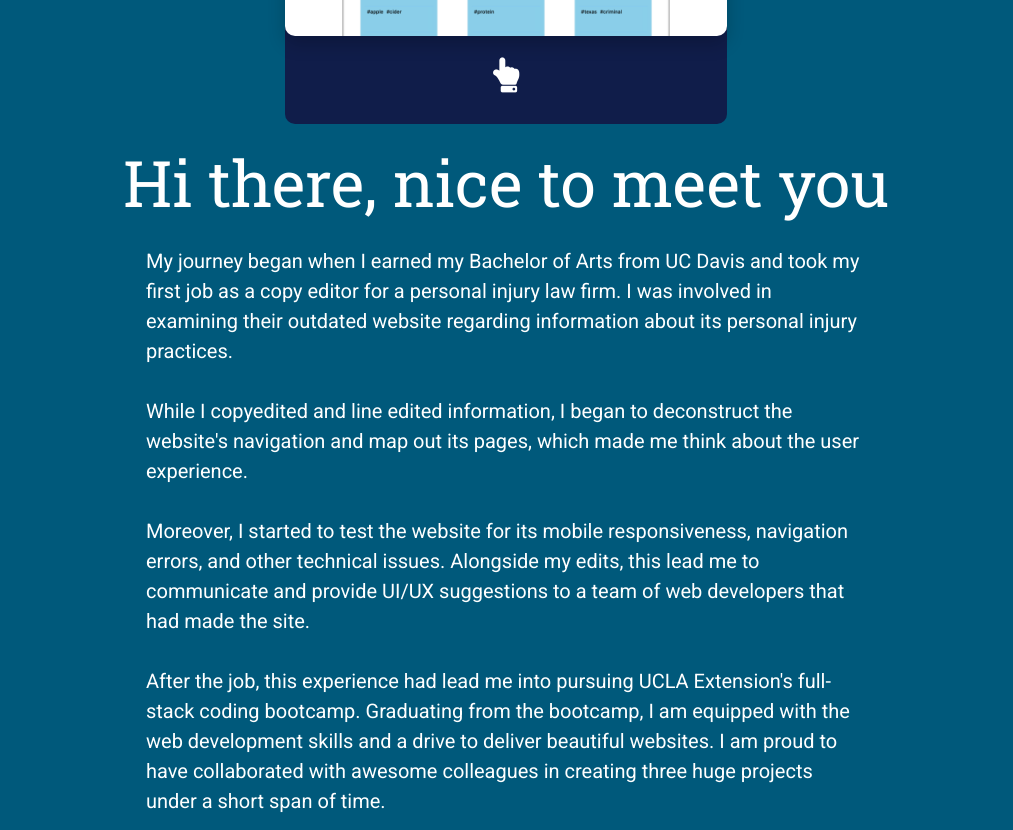
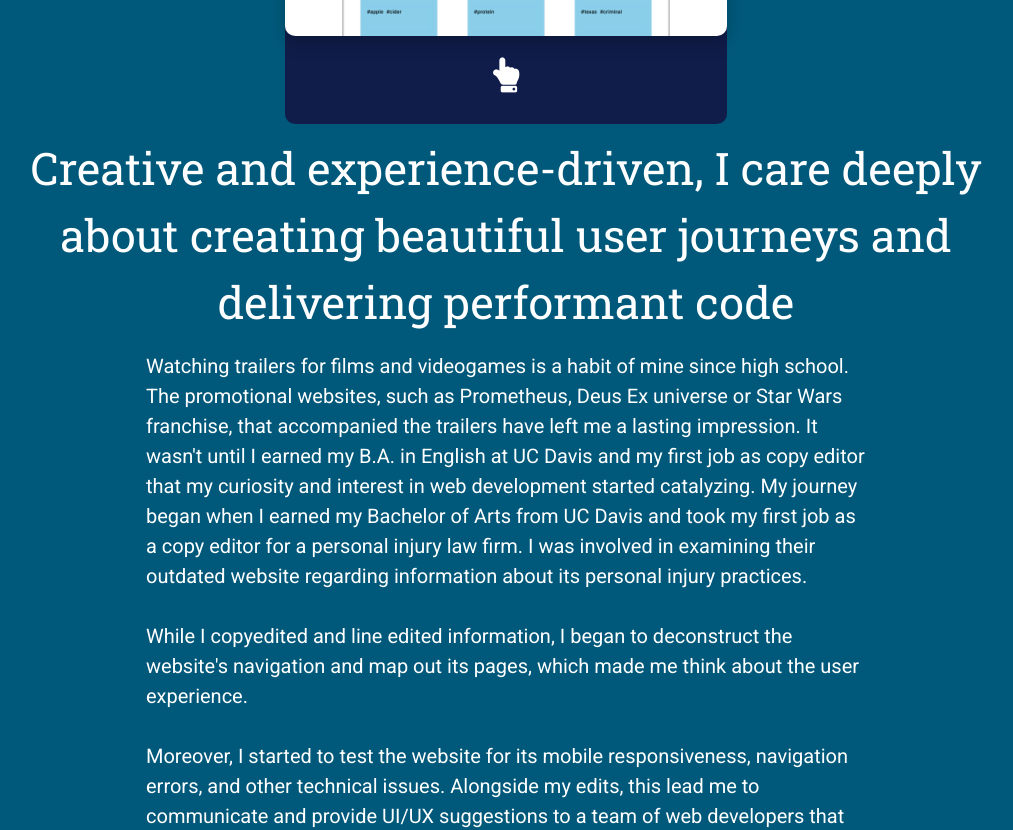
Before and after one commit to do-kevin/do-kevin.github.io, a React (Create React App) app: page / in a window 1280 px wide. Shown: the part 1440-2270 px from the top of the page, without its empty margins (134-1147 px from the left). Built offline with nearby package versions, Linux system fonts and the light colour scheme.

Commit message:
Starts editing content

```diff
--- a/src/pages/About.js
+++ b/src/pages/About.js
@@ -89,9 +89,11 @@ class About extends Component {
           style={{
             textAlign: "center",
             color: "white"}}>
-        Hi there, nice to meet you</header>
+        Creative and experience-driven, I care deeply about creating beautiful user journeys and delivering performant code</header>
         <div style={{minWidth: "400px", maxWidth: "720px", margin: "auto"}}>
           <p id="about-info">
+            Watching trailers for films and videogames is a habit of mine since high school. The promotional websites, such as Prometheus, Deus Ex universe or Star Wars franchise, that accompanied the trailers have left me a lasting impression. It wasn't until I earned my B.A. in English at UC Davis and my first job as copy editor that my curiosity and interest in web development started catalyzing.
+
             My journey began when I earned my Bachelor of Arts from UC Davis and took my first job as a copy editor for a personal injury law firm. I was involved in examining their outdated website regarding information about its personal injury practices.
             <br/><br/>
             While I copyedited and line edited information, I began to deconstruct the website's navigation and map out its pages, which made me think about the user experience.
--- a/src/pages/ProjectOne.js
+++ b/src/pages/ProjectOne.js
@@ -92,7 +92,7 @@ class ProjectOne extends Component {
           <p style={{textAlign: "left", color: fontColor}}>
             A front-end web application that analyzes an image file whether it was taken using the webcam feature or uploaded by the user. After it successfully detects a facial emotion, it will play back a song associated with that emotion.
             <br/><br/>
-            On this project, I was the front-end developer responsible for implementing the webcam by using WebRTC API. Some of WebRTC API's code had been deprecated so I had to research for updated code. I also worked on implementing Napster API and converting Base64 to JPEG format. The project used Materialize as its CSS framework, which I used to visually tweak the project.
+            On this project, I was the front-end developer responsible for implementing the webcam by using WebRTC API. Some of WebRTC API's code had been deprecated so I had to research for updated code. I also worked on implementing Napster API and converting Base64 to JPEG format. I manually tested the project for the most accurate results from the ParallelDots API. The project used Materialize as its CSS framework, which I used to visually tweak the project.
           </p>
           <h2 style={{fontSize: "24px", color: fontColor, marginTop: h2marginTop}}>
             Project Date&nbsp;&nbsp;
--- a/src/pages/ProjectThree.js
+++ b/src/pages/ProjectThree.js
@@ -91,7 +91,7 @@ class ProjectThree extends Component {
           <p style={{textAlign: "left", color: fontColor}}>
               A productivity app that helps organize their notes, to-dos, reminders, and flashcard decks. Its unique feature is giving users the option to send reminders and flashcards as text messages.
               <br/><br/>
-              I was responsible for developing the front-end components and pages, UX/UI architecture, and mapping out our React components. I helped build the back end for the flashcard decks.
+              I was responsible for developing the front-end components and pages, UX/UI architecture, and mapping out our React components. I helped build the back end for the flashcard decks. I manually tested the project for accurate relational data that is tied to each user and for successful SMS messaging.
               <br/><br/>
               I am currently implementing mobile responsiveness into the website.
           </p>
--- a/src/pages/ProjectTwo.js
+++ b/src/pages/ProjectTwo.js
@@ -91,7 +91,7 @@ class ProjectTwo extends Component {
           <p style={{textAlign: "left", color: fontColor}}>
           A full-stack web game where players must defeat zombies and reach the final boss. However, these zombies are actually other players who have died in their attempt to reach the final boss. If the player dies, his or her avatar's stats (health and attack ratings) are recorded and pushed into the database; therefore, the player's avatar woul join the army of undead players. This is most compatible with Google Chrome.
           <br/><br/>
-          This project was Tim Gorodnitski's idea to implement a database as a core gameplay mechanic. I was responsible for building the project's front end and UI/UX architecture that follows old school RPG character creation and gameplay screens. Moreover, I directed the game's combat mechanics between the player and the enemy.
+          This project was Tim Gorodnitski's idea to implement a database as a core gameplay mechanic. I was responsible for building the project's front end and UI/UX architecture that follows old school RPG character creation and gameplay screens. Moreover, I directed the game's combat mechanics between the player and the enemy. I manually tested the game many times to balance the stat modifiers and game mechanics.
           </p>
           <h2 style={{fontSize: "24px", color: fontColor, marginTop: h2marginTop}}>
             Project Date&nbsp;&nbsp;
--- a/src/static/css/App.scss
+++ b/src/static/css/App.scss
@@ -560,7 +560,9 @@ figure.project-showcase-container div:active {
 }
 
 #hi-header {
-    font-size: 8vh;
+    font-size: 3.5vw;
+    max-width: 1079px;
+    margin: auto;
 }
 
 @media (max-width: 759px) {
```
Also changed, not shown: src/static/css/App.css, 1 other file (tests, documents, lock files or other folders).
